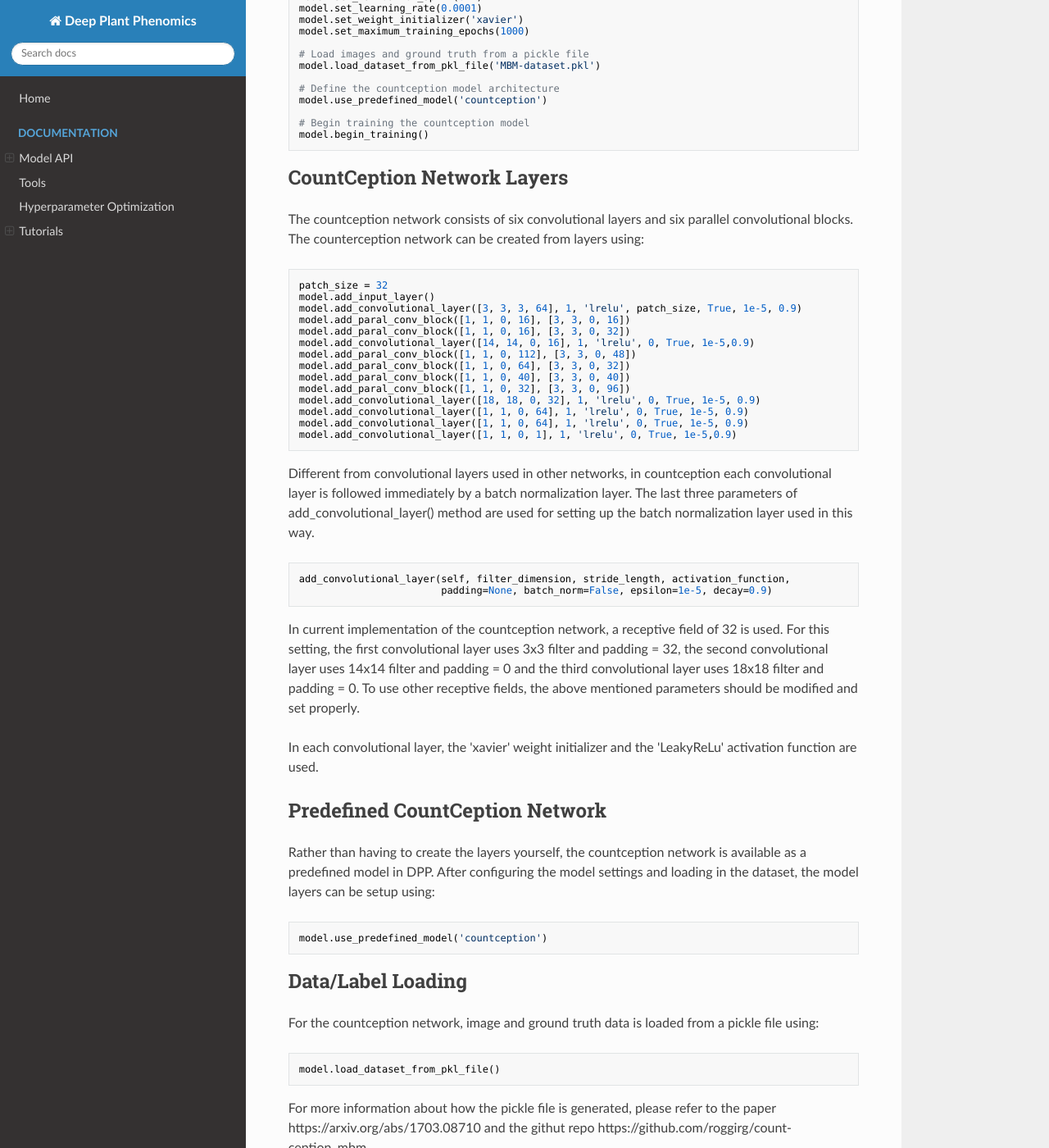
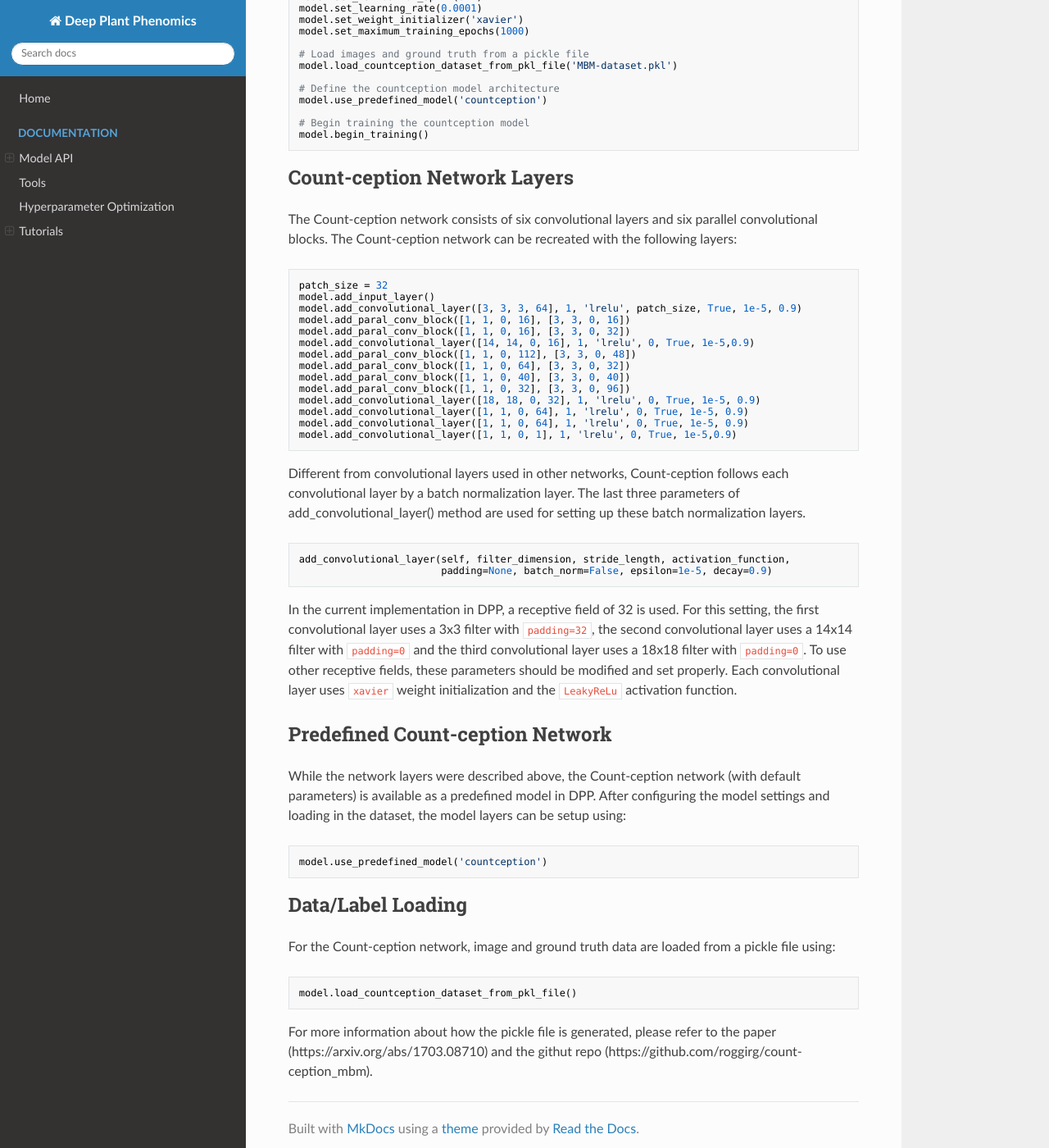
Before and after one commit to p2irc/deepplantphenomics, an MkDocs documentation site: the page built from docs/Tutorial-Training-An-Object-Counter.md, in a window 1280 px wide and 1400 px high, scrolled down 701 px. Shown: the whole window at 82% size. Built offline with MkDocs 1.6.1, drawn with Linux system fonts in a browser that asks for light colours; nearby versions of some CDN libraries; old or Windows-style settings are respelled for this version of MkDocs; some of the changed text lies outside the part shown.

Commit message:
Clean up documentation a bit and add predefined Count-ception model to documented list

````diff
--- a/docs/Tutorial-Training-An-Object-Counter.md
+++ b/docs/Tutorial-Training-An-Object-Counter.md
@@ -1,15 +1,14 @@
-DPP provides the model of count-ception object counter (https://arxiv.org/abs/1703.08710) for tasks like counting dense canola flowers in images. In count-ception model, a fully convolutional network with a small receptive field is used to run over the input image and counts the number of objects in its receptive field. A redundant count map is generated and then processed to get the total count of objects in the input image.
+DPP provides the model for the Count-ception object counter (https://arxiv.org/abs/1703.08710) for tasks like counting dense canola flowers in images. The Count-ception model uses a fully convolutional network with a small receptive field to run over the input image and count the number of objects. A redundant count map is generated and processed to get the total count of objects in the input image.
 
-
-The overall structure and process of setting up and training a model is similar to other DPP models (see the [Leaf Counter training tutorial](Tutorial-Training-The-Leaf-Counter.md) for a detailed description of this). This tutorial largely covers the differences in model setup and data/label loading specific to training an countception object counter in DPP.
+The overall structure and process of setting up and training a model is similar to other DPP models (see the [Leaf Counter training tutorial](Tutorial-Training-The-Leaf-Counter.md) for a detailed description of this). This tutorial largely covers the differences in model setup and data/label loading specific to training a Count-ception based model in DPP.
 
 ## Full Example
 
-Below is a working example of training a count-ception object counter in DPP.
+Below is a working example of training a Count-ception object counter in DPP.
 
 ```python
 #
-# Demonstrates the process of training a countception object counter in DPP.
+# Demonstrates the process of training a Count-ception object counter in DPP.
 #
 
 import deepplantphenomics as dpp
@@ -38,10 +37,9 @@ model.use_predefined_model('countception')
 model.begin_training()
 ```
 
-## CountCeption Network Layers
+## Count-ception Network Layers
 
-The countception network consists of six convolutional layers and six parallel convolutional blocks.
-The counterception network can be created from layers using:
+The Count-ception network consists of six convolutional layers and six parallel convolutional blocks. The Count-ception network can be recreated with the following layers:
 
 ```python
 patch_size = 32
@@ -59,19 +57,17 @@ model.add_convolutional_layer([1, 1, 0, 64], 1, 'lrelu', 0, True, 1e-5, 0.9)
 model.add_convolutional_layer([1, 1, 0, 64], 1, 'lrelu', 0, True, 1e-5, 0.9)
 model.add_convolutional_layer([1, 1, 0, 1], 1, 'lrelu', 0, True, 1e-5,0.9)
 ```
-Different from convolutional layers used in other networks, in countception each convolutional layer is followed immediately by a batch normalization layer. The last three parameters of add_convolutional_layer() method are used for setting up the batch normalization layer used in this way.
+Different from convolutional layers used in other networks, Count-ception follows each convolutional layer by a batch normalization layer. The last three parameters of add_convolutional_layer() method are used for setting up these batch normalization layers.
 
 ```python
 add_convolutional_layer(self, filter_dimension, stride_length, activation_function,
                         padding=None, batch_norm=False, epsilon=1e-5, decay=0.9)
 ```
-In current implementation of the countception network, a receptive field of 32 is used. For this setting, the first convolutional layer uses 3x3 filter and padding = 32, the second convolutional layer uses 14x14 filter and padding = 0 and the third convolutional layer uses 18x18 filter and padding = 0. To use other receptive fields, the above mentioned parameters should be modified and set properly.
+In the current implementation in DPP, a receptive field of 32 is used. For this setting, the first convolutional layer uses a 3x3 filter with `padding=32`, the second convolutional layer uses a 14x14 filter with `padding=0` and the third convolutional layer uses a 18x18 filter with `padding=0`. To use other receptive fields, these parameters should be modified and set properly. Each convolutional layer uses `xavier` weight initialization and the `LeakyReLu` activation function.
 
-In each convolutional layer, the 'xavier' weight initializer and the 'LeakyReLu' activation function are used.
+## Predefined Count-ception Network
 
-## Predefined CountCeption Network
-
-Rather than having to create the layers yourself, the countception network is available as a predefined model in DPP. After configuring the model settings and loading in the dataset, the model layers can be setup using:
+While the network layers were described above, the Count-ception network (with default parameters) is available as a predefined model in DPP. After configuring the model settings and loading in the dataset, the model layers can be setup using:
 
 ```python
 model.use_predefined_model('countception')
@@ -79,10 +75,10 @@ model.use_predefined_model('countception')
 
 ## Data/Label Loading
 
-For the countception network, image and ground truth data is loaded from a pickle file using:
+For the Count-ception network, image and ground truth data are loaded from a pickle file using:
 
 ```python
-model.load_dataset_from_pkl_file()
+model.load_countception_dataset_from_pkl_file()
 ```
 
-For more information about how the pickle file is generated, please refer to the paper https://arxiv.org/abs/1703.08710 and the githut repo https://github.com/roggirg/count-ception_mbm.
+For more information about how the pickle file is generated, please refer to the paper (https://arxiv.org/abs/1703.08710) and the githut repo (https://github.com/roggirg/count-ception_mbm).
````
Also changed, not shown: other parts of docs/Tutorial-Training-An-Object-Counter.md (+1 -1 lines), docs/Loaders.md (+7 -5 lines), docs/Neural-Network-Layers.md (+10 -11 lines), docs/Predefined-Model-Architectures.md (+4 -0 lines), 1 other file.
